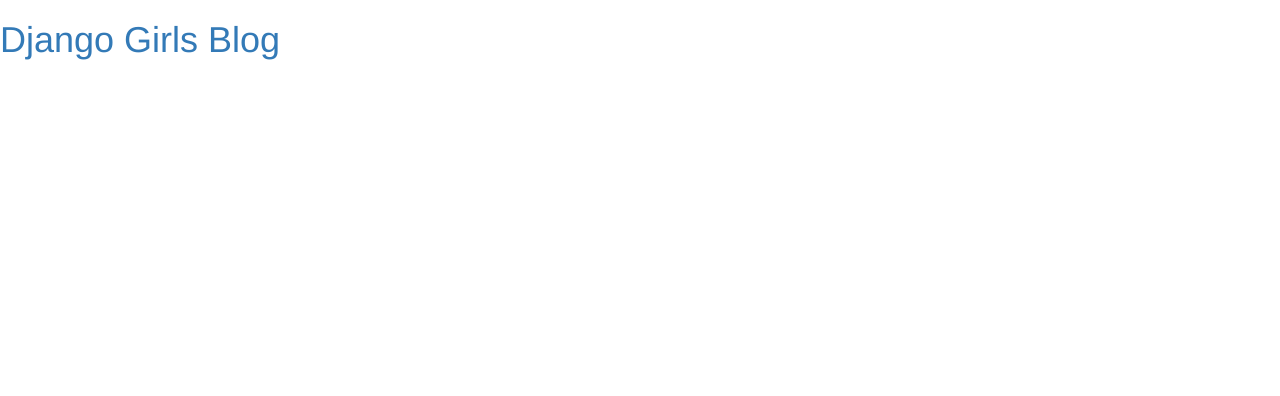
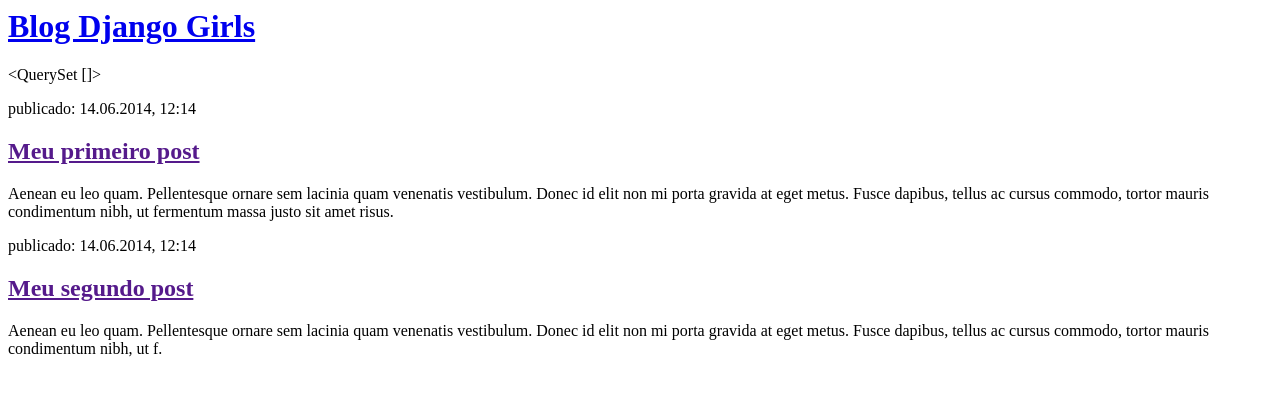
Before and after one commit to JulianeSilva372/my-first-blog, a Django app: page / in a window 1280 px wide. Shown: the top 396 px of the page. Run offline with Django 3.2, Linux system fonts and the light colour scheme; data that the repository does not hold is empty; some libraries are stand-ins or nearby versions.

Commit message:
Changed the HTML for the site.

```diff
--- a/blog/templates/blog/post_list.html
+++ b/blog/templates/blog/post_list.html
@@ -1,23 +1,22 @@
-{% load static %}
 <html>
     <head>
-        <title>Django Girls blog</title>
-        <link rel="stylesheet" href="//maxcdn.bootstrapcdn.com/bootstrap/3.2.0/css/bootstrap.min.css">
-        <link rel="stylesheet" href="//maxcdn.bootstrapcdn.com/bootstrap/3.2.0/css/bootstrap-theme.min.css">
-        <link rel="stylesheet" href="{% static 'css/blog.css' %}">
+        <title>Blog Django Girls</title>
     </head>
     <body>
         <div>
-            <h1><a href="/">Django Girls Blog</a></h1>
+            <h1><a href="/">Blog Django Girls</a></h1>
+        </div>
+        {{ posts }}
+        <div>
+            <p>publicado: 14.06.2014, 12:14</p>
+            <h2><a href="">Meu primeiro post</a></h2>
+            <p>Aenean eu leo quam. Pellentesque ornare sem lacinia quam venenatis vestibulum. Donec id elit non mi porta gravida at eget metus. Fusce dapibus, tellus ac cursus commodo, tortor mauris condimentum nibh, ut fermentum massa justo sit amet risus.</p>
         </div>
 
-        {% for post in posts %}
-            {{ post }}
-            <div>
-                <p>published: {{ post.published_date }}</p>
-                <h2><a href="">{{ post.title }}</a></h2>
-                <p>{{ post.text|linebreaksbr }}</p>
-            </div>
-        {% endfor %}
+        <div>
+            <p>publicado: 14.06.2014, 12:14</p>
+            <h2><a href="">Meu segundo post</a></h2>
+            <p>Aenean eu leo quam. Pellentesque ornare sem lacinia quam venenatis vestibulum. Donec id elit non mi porta gravida at eget metus. Fusce dapibus, tellus ac cursus commodo, tortor mauris condimentum nibh, ut f.</p>
+        </div>
     </body>
 </html>
```
